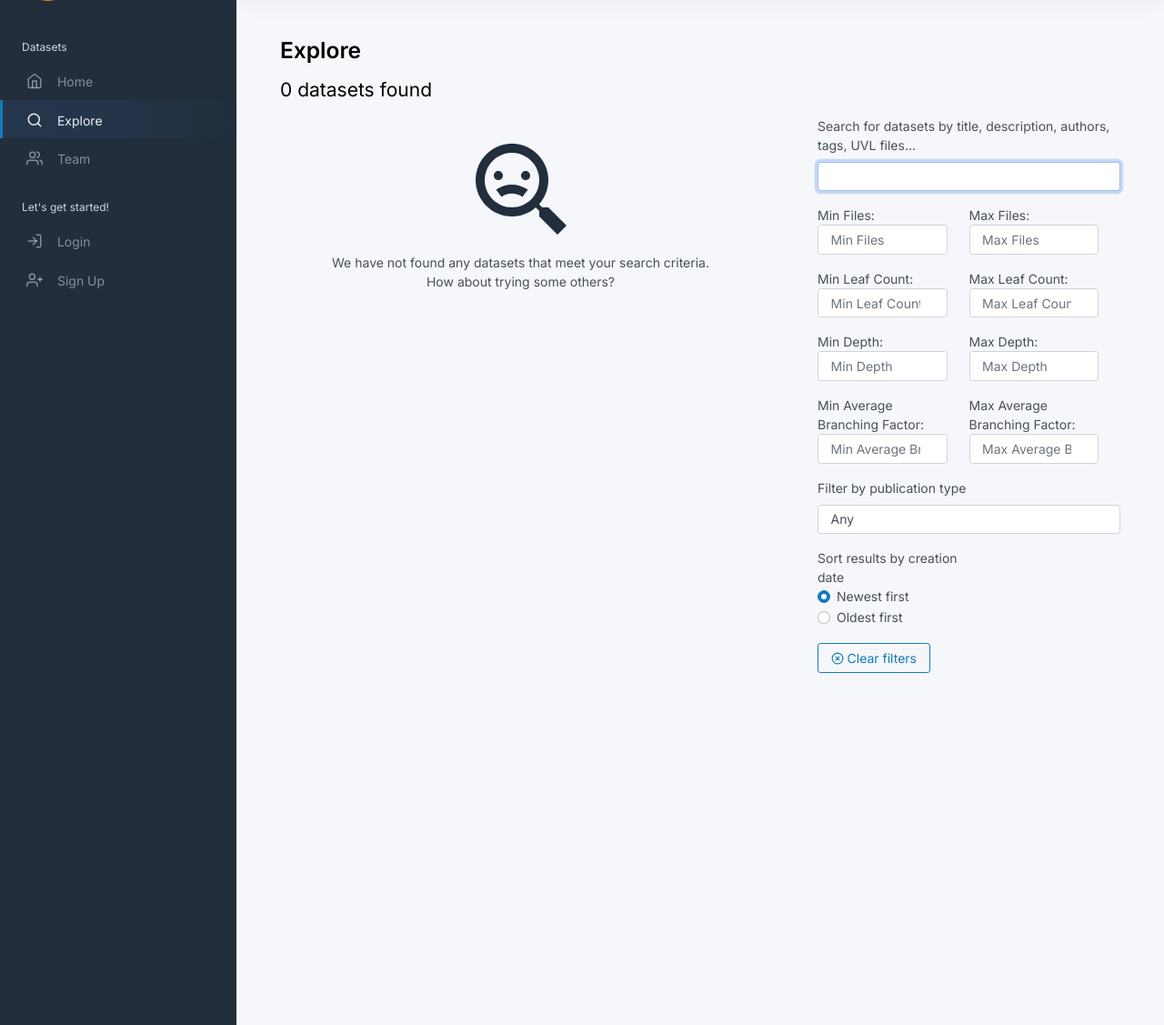
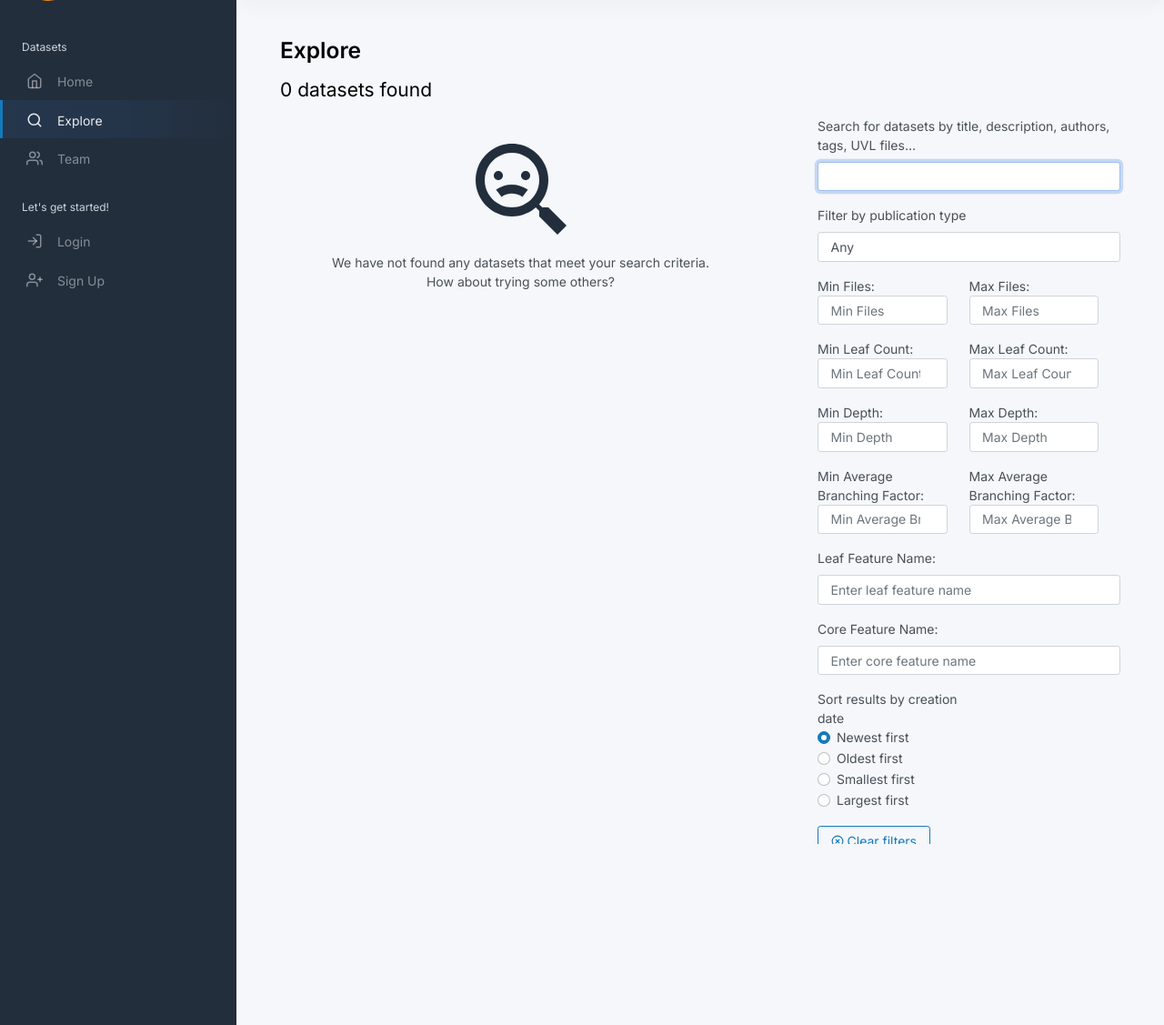
Before and after one commit to flamenquin-hub-single/uvlhub, a Flask app: page /explore in a window 1280 px wide. Shown: the part 73-1200 px from the top of the page at 91% size. Run offline with Flask 3, Linux system fonts and the light colour scheme; data that the repository does not hold is empty; parts of the project's set-up code (start-up, migrations or seed data) failed here and were passed over; some libraries are stand-ins or nearby versions.

Commit message:
feature(explore): Added more filters and sortings options related to the feature models

```diff
--- a/app/modules/explore/assets/scripts.js
+++ b/app/modules/explore/assets/scripts.js
@@ -24,7 +24,6 @@ function send_query() {
             const maxLeafCount = document.getElementById('max_leaf_count').value || null;
             const minDepth = document.getElementById('min_depth').value || null;
             const maxDepth = document.getElementById('max_depth').value || null;
-
             const searchCriteria = {
                 csrf_token: csrfToken,
                 query: document.querySelector('#query').value,
@@ -37,7 +36,9 @@ function send_query() {
                 min_leaf_count: minLeafCount,
                 max_leaf_count: maxLeafCount,
                 min_depth: minDepth,
-                max_depth: maxDepth
+                max_depth: maxDepth,
+                leaf_feature_name: document.querySelector('#leaf_feature_name').value,
+                core_feature_name: document.querySelector('#core_feature_name').value
             };
 
             console.log(document.querySelector('#publication_type').value);
@@ -212,6 +213,10 @@ function clearFilters() {
     let maxDepth = document.querySelector('#max_depth');
     minDepth.value = "";
     maxDepth.value = "";
+    let leafFeatureName = document.querySelector('#leaf_feature_name');
+    leafFeatureName.value = "";
+    let coreFeatureName = document.querySelector('#core_feature_name');
+    coreFeatureName.value = "";
 
 
     // Perform a new search with the reset filters
--- a/app/modules/explore/repositories.py
+++ b/app/modules/explore/repositories.py
@@ -16,6 +16,7 @@ class ExploreRepository(BaseRepository):
                min_leaf_count=None, max_leaf_count=None,
                min_depth=None, max_depth=None,
                min_av_branching_factor=None, max_av_branching_factor=None,
+               leaf_feature_name="", core_feature_name="",
                **kwargs):
         # Normalize and remove unwanted characters
         normalized_query = unidecode.unidecode(query).lower()
@@ -73,10 +74,14 @@ class ExploreRepository(BaseRepository):
         # Order by created_at
         if sorting == "oldest":
             datasets = datasets.order_by(self.model.created_at.asc())
+        elif sorting == "filesize_asc":
+            datasets = datasets.all()
+            datasets = sorted(datasets, key=lambda ds: ds.get_file_total_size(), reverse=False)
+        elif sorting == "filesize_desc":
+            datasets = datasets.all()
+            datasets = sorted(datasets, key=lambda ds: ds.get_file_total_size(), reverse=True)
         else:
             datasets = datasets.order_by(self.model.created_at.desc())
-
-        datasets = datasets.all()
 
         if min_files is not None:
             datasets = [dataset for dataset in datasets if dataset.get_files_count() >= min_files]
@@ -94,7 +99,6 @@ class ExploreRepository(BaseRepository):
                 leaf_count = stats["leaf_count"]
                 depth = stats["max_depth"]
                 branching_factor = stats["branching_factor"]
-                print(dataset_passes_filter)
 
                 # Aplicar filtros a las estadísticas del modelo
                 if ((min_leaf_count is not None and leaf_count < min_leaf_count) or
@@ -105,6 +109,17 @@ class ExploreRepository(BaseRepository):
                         (max_av_branching_factor is not None and branching_factor > max_av_branching_factor)):
                     continue
 
+                if leaf_feature_name:
+                    leaf_feature_names = model.get_leaf_feature_names()
+                    print(leaf_feature_name)
+                    if leaf_feature_name not in leaf_feature_names:
+                        continue
+
+                if core_feature_name:
+                    core_feature_names = model.get_core_feature_names()
+                    if core_feature_name not in core_feature_names:
+                        continue
+
                 dataset_passes_filter = True
                 print("dataset_passes_filter")
                 break
--- a/app/modules/explore/services.py
+++ b/app/modules/explore/services.py
@@ -12,7 +12,10 @@ class ExploreService(BaseService):
                min_leaf_count=None, max_leaf_count=None,
                min_depth=None, max_depth=None,
                min_av_branching_factor=None,
-               max_av_branching_factor=None, **kwargs):
+               max_av_branching_factor=None,
+               leaf_feature_name="",
+               core_feature_name="", **kwargs):
         return self.repository.filter(query, sorting, publication_type, tags, min_files, max_files,
                                       min_leaf_count, max_leaf_count, min_depth, max_depth,
-                                      min_av_branching_factor, max_av_branching_factor, **kwargs)
+                                      min_av_branching_factor, max_av_branching_factor, leaf_feature_name,
+                                      core_feature_name, **kwargs)
--- a/app/modules/explore/templates/explore/index.html
+++ b/app/modules/explore/templates/explore/index.html
@@ -52,6 +52,35 @@
                                 </label>
                                 <input class="form-control" id="query" name="query" required="" type="text"
                                        value="" autofocus>
+                            </div>
+                        </div>
+                        <div class="col-lg-12">
+                            <div class="mb-3">
+                                <label class="form-label" for="publication_type">Filter by publication
+                                    type</label>
+                                <select class="form-control" id="publication_type" name="publication_type"
+                                        required="">
+                                    <option value="any">Any</option>
+                                    <option value="none">None</option>
+                                    <option value="annotationcollection">Annotation Collection</option>
+                                    <option value="book">Book</option>
+                                    <option value="section">Book Section</option>
+                                    <option value="conferencepaper">Conference Paper</option>
+                                    <option value="datamanagementplan">Data Management Plan</option>
+                                    <option value="article">Journal Article</option>
+                                    <option value="patent">Patent</option>
+                                    <option value="preprint">Preprint</option>
+                                    <option value="deliverable">Project Deliverable</option>
+                                    <option value="milestone">Project Milestone</option>
+                                    <option value="proposal">Proposal</option>
+                                    <option value="report">Report</option>
+                                    <option value="softwaredocumentation">Software Documentation</option>
+                                    <option value="taxonomictreatment">Taxonomic Treatment</option>
+                                    <option value="technicalnote">Technical Note</option>
+                                    <option value="thesis">Thesis</option>
+                                    <option value="workingpaper">Working Paper</option>
+                                    <option value="other">Other</option>
+                                </select>
                             </div>
                         </div>
                         <div class="row">
@@ -115,33 +144,17 @@
                         </div>
                         <div class="col-lg-12">
                             <div class="mb-3">
-                                <label class="form-label" for="publication_type">Filter by publication
-                                    type</label>
-                                <select class="form-control" id="publication_type" name="publication_type"
-                                        required="">
-                                    <option value="any">Any</option>
-                                    <option value="none">None</option>
-                                    <option value="annotationcollection">Annotation Collection</option>
-                                    <option value="book">Book</option>
-                                    <option value="section">Book Section</option>
-                                    <option value="conferencepaper">Conference Paper</option>
-                                    <option value="datamanagementplan">Data Management Plan</option>
-                                    <option value="article">Journal Article</option>
-                                    <option value="patent">Patent</option>
-                                    <option value="preprint">Preprint</option>
-                                    <option value="deliverable">Project Deliverable</option>
-                                    <option value="milestone">Project Milestone</option>
-                                    <option value="proposal">Proposal</option>
-                                    <option value="report">Report</option>
-                                    <option value="softwaredocumentation">Software Documentation</option>
-                                    <option value="taxonomictreatment">Taxonomic Treatment</option>
-                                    <option value="technicalnote">Technical Note</option>
-                                    <option value="thesis">Thesis</option>
-                                    <option value="workingpaper">Working Paper</option>
-                                    <option value="other">Other</option>
-                                </select>
+                                <label class="form-label" for="leaf_feature_name">Leaf Feature Name:</label>
+                                <input type="text" id="leaf_feature_name" name="leaf_feature_name" class="form-control"
+                                       placeholder="Enter leaf feature name">
                             </div>
-
+                        </div>
+                        <div class="col-lg-12">
+                            <div class="mb-3">
+                                <label class="form-label" for="core_feature_name">Core Feature Name:</label>
+                                <input type="text" id="core_feature_name" name="core_feature_name" class="form-control"
+                                       placeholder="Enter core feature name">
+                            </div>
                         </div>
 
                     </div>
@@ -166,7 +179,20 @@
                                     </span>
                                 </label>
                             </div>
-
+                            <div>
+                                <label class="form-check">
+                                    <input class="form-check-input" type="radio" value="filesize_asc" name="sorting">
+                                    <span class="form-check-label">
+                                        Smallest first
+                                    </span>
+                                </label>
+                                <label class="form-check">
+                                    <input class="form-check-input" type="radio" value="filesize_desc" name="sorting">
+                                    <span class="form-check-label">
+                                        Largest first
+                                    </span>
+                                </label>
+                            </div>
                         </div>
 
                     </div>
```
Also changed, not shown: app/modules/featuremodel/models.py (+23 -1 lines).
